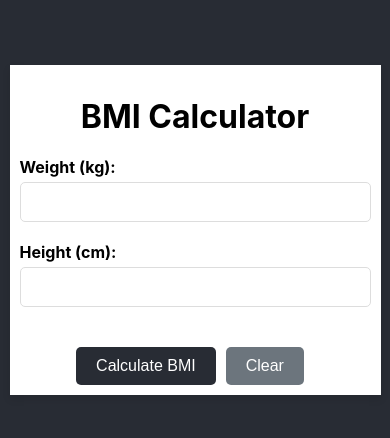
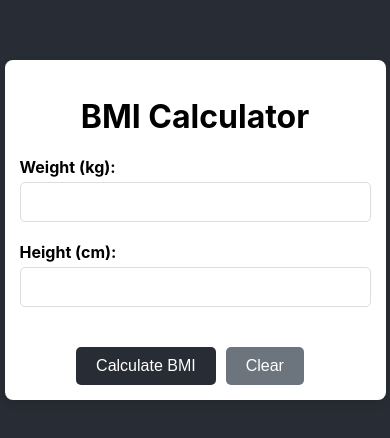
Before and after one commit to PujaDas01/bmi-calculator, a React (Create React App) app: page / in a window 390 px wide. Shown: the part 192-630 px from the top of the page. Built offline with nearby package versions, Linux system fonts and the light colour scheme.

Commit message:
slight changes in UI

```diff
--- a/src/App.css
+++ b/src/App.css
@@ -91,8 +91,7 @@
 
 @media screen and (max-width: 768px) {
   .container {
-    border-radius: 0;
-    padding: 10px;
+    padding: 15px;
   }
 
   .button.clear {
```
